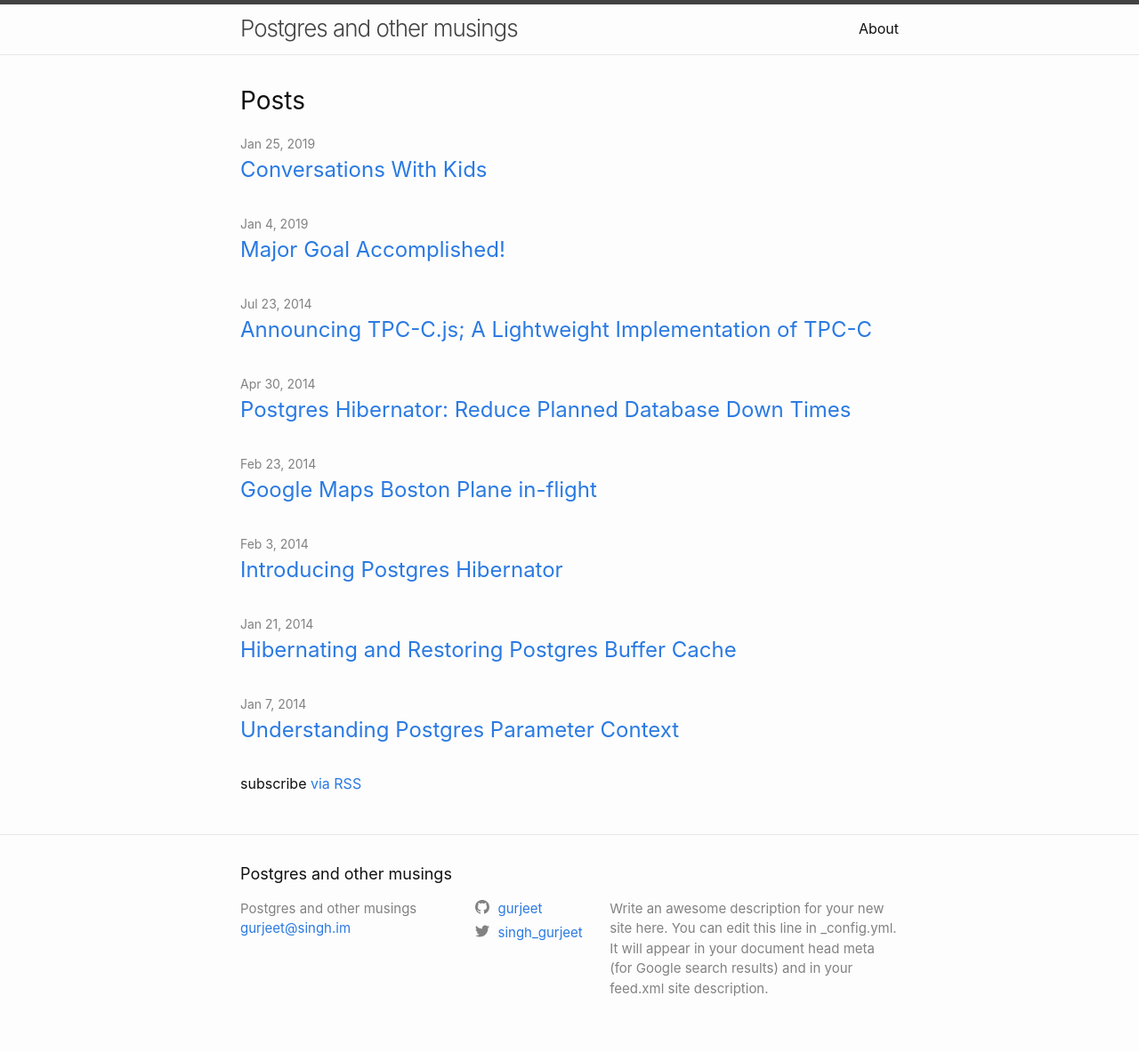
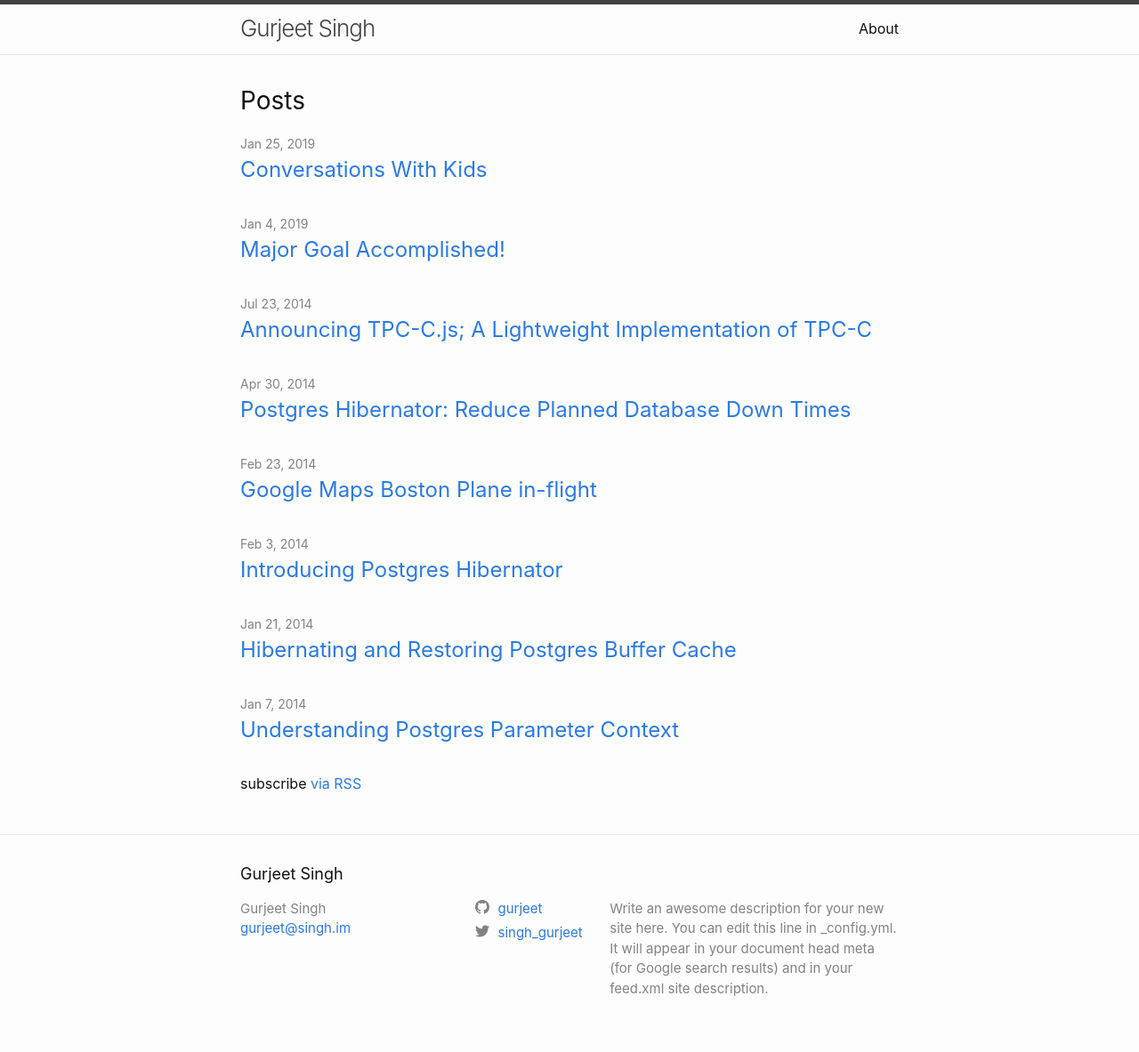
Before and after one commit to gurjeet/gurjeet.singh.im, a Jekyll site: the page built from blog/index.md, in a window 1280 px wide. Shown: the whole page at 89% size. Built offline with Jekyll 4.4.1, drawn with Linux system fonts in a browser that asks for light colours.

Commit message:
Change blog title to my name

```diff
--- a/_config.yml
+++ b/_config.yml
@@ -13,7 +13,7 @@
 # you will see them accessed via {{ site.title }}, {{ site.email }}, and so on.
 # You can create any custom variable you would like, and they will be accessible
 # in the templates via {{ site.myvariable }}.
-title: Postgres and other musings
+title: Gurjeet Singh
 email: gurjeet@singh.im
 description: >- # this means to ignore newlines until "baseurl:"
   Write an awesome description for your new site here. You can edit this
```
